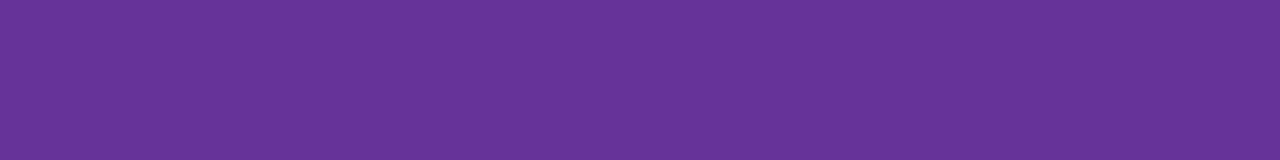
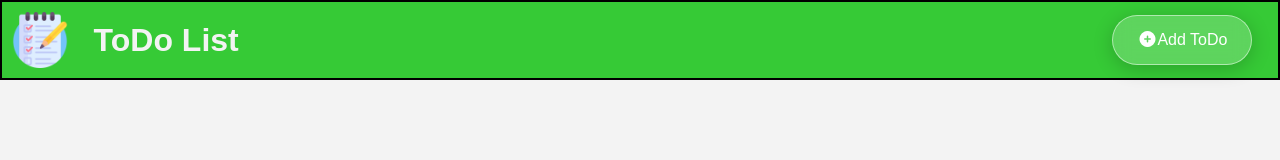
Before and after one commit to minidu1/ToDo-List, a website built with webpack: page src/template.html in a window 1280 px wide. Built offline with nearby package versions, Linux system fonts and the light colour scheme.

Commit message:
Create header section's UI - create add new todo button

```diff
--- a/package.json
+++ b/package.json
@@ -15,6 +15,7 @@
   "type": "module",
   "devDependencies": {
     "css-loader": "^7.1.4",
+    "html-loader": "^5.1.0",
     "html-webpack-plugin": "^5.6.7",
     "source-map-loader": "^5.0.0",
     "style-loader": "^4.0.0",
@@ -23,6 +24,7 @@
     "webpack-dev-server": "^5.2.4"
   },
   "dependencies": {
+    "@fortawesome/fontawesome-free": "^7.2.0",
     "date-fns": "^4.4.0"
   }
 }
--- a/src/index.js
+++ b/src/index.js
@@ -1,4 +1,5 @@
 import "./styles.css";
+import '@fortawesome/fontawesome-free/css/all.css';
 import { test as testTodo} from "./todo.js";
 import { test as testProject } from "./project.js";
 
--- a/src/styles.css
+++ b/src/styles.css
@@ -1,3 +1,92 @@
+/* Simple CSS Reset */
+
+* {
+  margin: 0;
+  padding: 0;
+  box-sizing: border-box;
+}
+
+html, body {
+  height: 100%;
+}
+
 body {
-  background-color: rebeccapurple;
+  line-height: 1.5;
+  font-family: Arial, sans-serif;
 }
+
+img, picture, video, canvas, svg {
+  display: block;
+  max-width: 100%;
+}
+
+input, button, textarea, select {
+  font: inherit;
+}
+
+/* code */
+
+:root{
+  --test-boarder: 2px solid black;
+  --header-color: rgb(54, 202, 54);
+  --background-color:rgb(243, 243, 243);
+}
+
+body{
+  background-color: var(--background-color);
+}
+
+div{
+  /* border: var(--test-boarder); */
+
+}
+
+header{
+  border: var(--test-boarder);
+  height: 10vh;
+  background-color: var(--header-color);
+  display: flex;
+  /* justify-content: center; */
+  align-items: center;
+}
+
+.logo{
+  height: 7vh;
+  margin-left: 10px;
+}
+
+div.name{
+  color: var(--background-color);
+  font-size: 2rem;
+  font-weight: 900;
+  margin-left: 2vw;
+}
+
+button {
+  padding: 0.75rem 1.5rem;
+  border-radius: 50px;
+
+  background: rgba(255, 255, 255, 0.20);
+  color: white;
+
+  border: 1px solid rgba(255, 255, 255, 0.503);
+
+  backdrop-filter: blur(10px);
+  -webkit-backdrop-filter: blur(10px);
+
+  box-shadow: 0 4px 20px rgba(0, 0, 0, 0.2);
+
+  cursor: pointer;
+  transition: all 0.2s ease;
+
+  margin-left: auto;
+  margin-right: 2vw;
+}
+
+button:hover {
+  background: rgba(255, 255, 255, 0.25);
+}
+
+button:active {
+  transform: scale(0.98);
+}
--- a/src/template.html
+++ b/src/template.html
@@ -0,0 +1,16 @@
+<!DOCTYPE html>
+<html lang="en">
+<head>
+    <meta charset="UTF-8">
+    <meta name="viewport" content="width=device-width, initial-scale=1.0">
+    <title>ToDO List</title>
+</head>
+<body>
+    <header>
+        <img class="logo" src="icon.png" alt="Logo">
+        <div class="name">ToDo List</div>
+        <button class="add-new-todo"><i class="fa-solid fa-circle-plus"></i>Add ToDo</button>
+
+    </header>
+</body>
+</html>
--- a/webpack.config.js
+++ b/webpack.config.js
@@ -27,10 +27,23 @@ export default {
         use: ["style-loader", "css-loader"],
       },
       {
-      test: /\.js$/,
-      enforce: "pre",
-      use: ["source-map-loader"],
-    },
+        test: /\.js$/,
+        enforce: "pre",
+        use: ["source-map-loader"],
+      },
+      // webpack.config.js
+      {
+        test: /\.html$/i,
+        use: ["html-loader"],
+      },
+      {
+        // Automatically injects font assets into the build output
+        test: /\.(woff|woff2|eot|ttf|otf|svg)$/i,
+        type: 'asset/resource',
+        generator: {
+          filename: 'assets/fonts/[name][ext]',
+        },
+      },
     ],
   },
 };
```
Also changed, not shown: src/icon.png (added), 1 other file.
